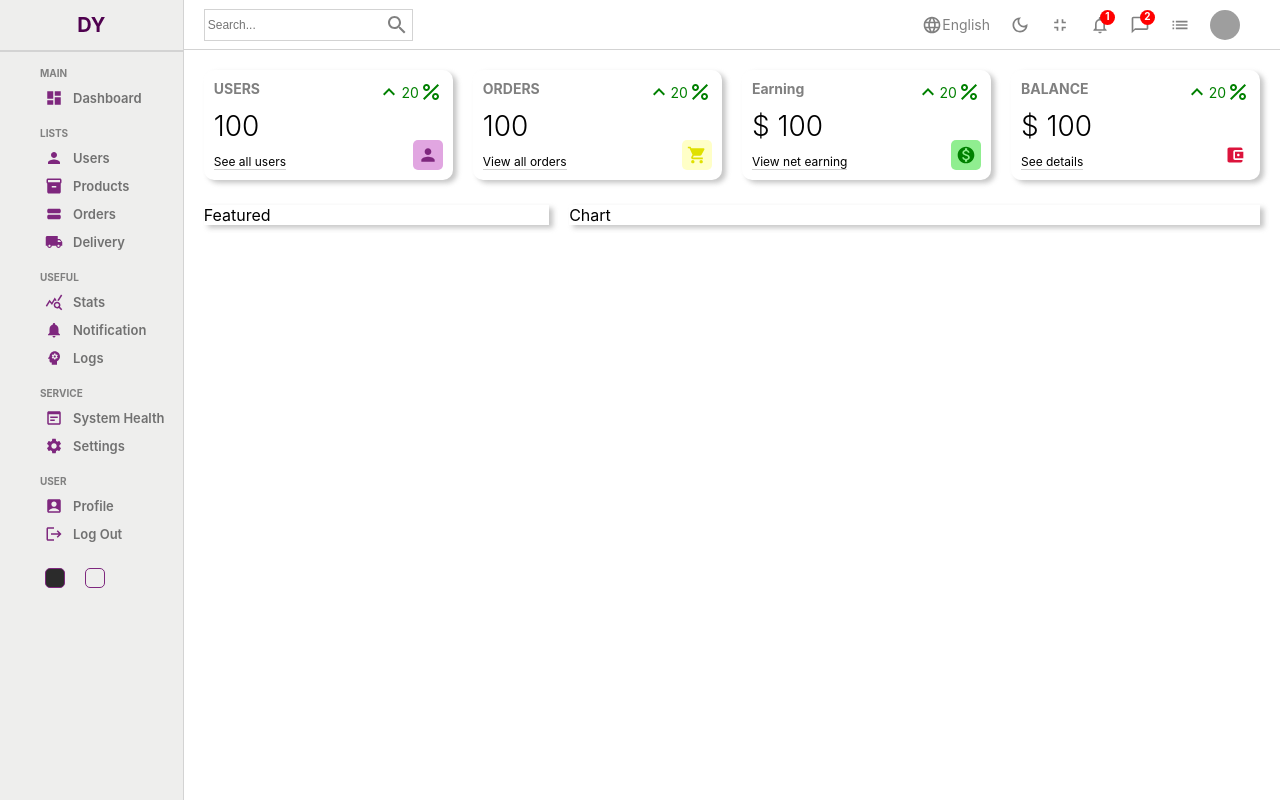
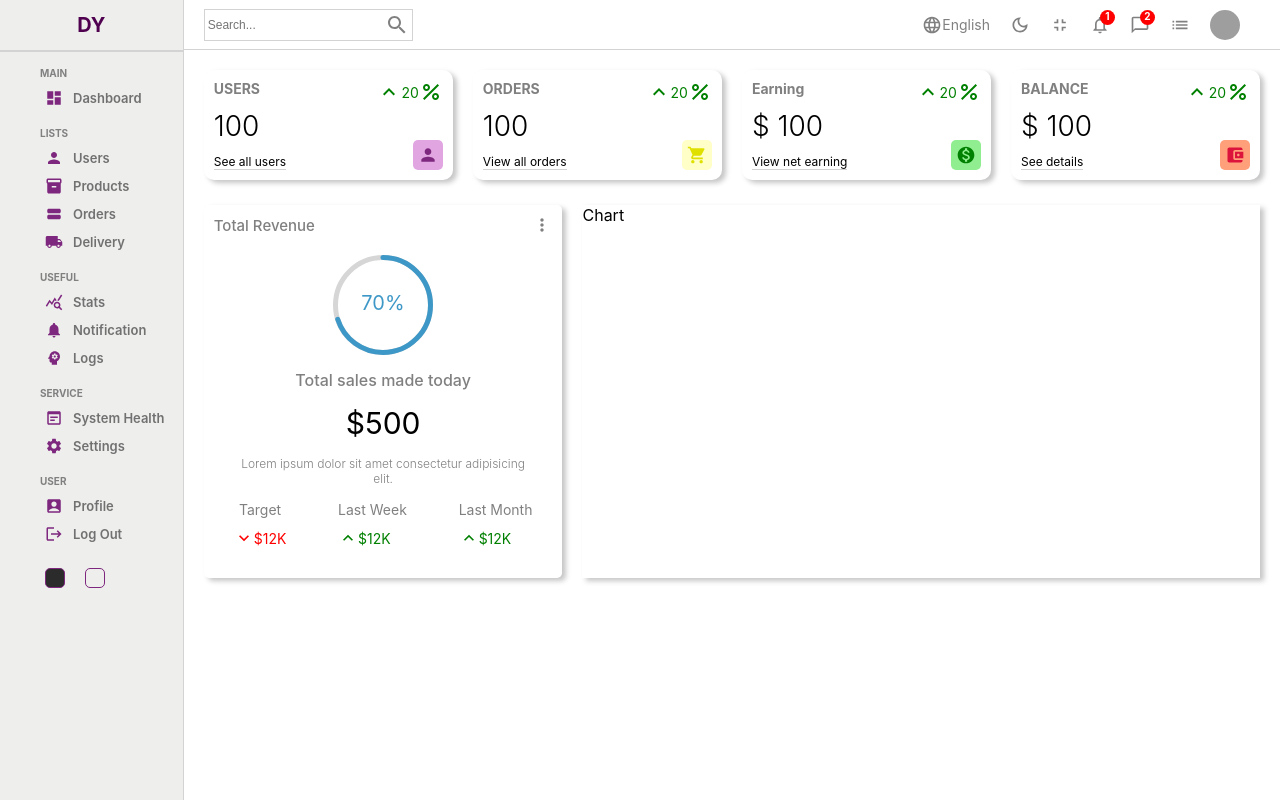
Before and after one commit to YadavDeepti/admin_panel, a React (Create React App) app: page / in a window 1280 px wide. Built offline with nearby package versions, Linux system fonts and the light colour scheme; grey boxes are pictures that could not be loaded.

Commit message:
featured section done

```diff
--- a/package.json
+++ b/package.json
@@ -11,6 +11,7 @@
     "@testing-library/react": "^13.4.0",
     "@testing-library/user-event": "^13.5.0",
     "react": "^18.2.0",
+    "react-circular-progressbar": "^2.1.0",
     "react-dom": "^18.2.0",
     "react-router-dom": "^6.4.3",
     "react-scripts": "5.0.1",
--- a/src/components/featured/Featured.jsx
+++ b/src/components/featured/Featured.jsx
@@ -1,11 +1,50 @@
 import React from 'react'
 import "./Featured.scss";
+import MoreVertIcon from '@mui/icons-material/MoreVert';
+import KeyboardArrowUpIcon from '@mui/icons-material/KeyboardArrowUp';
+import KeyboardArrowDownIcon from '@mui/icons-material/KeyboardArrowDown';
+import { CircularProgressbar } from 'react-circular-progressbar';
+import 'react-circular-progressbar/dist/styles.css';
 
 
 const Featured = () => {
   return (
     <div className='featured'>
-      Featured
+      <div className="top">
+        <h4 className="title">Total Revenue</h4>
+        <MoreVertIcon fontSize='small'/>
+      </div>
+      <div className="bottom">
+        <div className="featuredChart">
+          <CircularProgressbar value={70} text={"70%"} strokeWidth={5} />
+        </div>
+        <div className="title">Total sales made today</div>
+        <div className="amount">$500</div>
+        <p className="desc">Lorem ipsum dolor sit amet consectetur adipisicing elit.</p>
+        <div className="summary">
+          <div className="item">
+            <div className="itemTitle">Target</div>
+            <div className="itemResult negative">
+              <KeyboardArrowDownIcon fontSize='small'/>
+              <div className="resultAmout">$12K</div>
+            </div>
+          </div>
+          <div className="item">
+            <div className="itemTitle">Last Week</div>
+            <div className="itemResult positive">
+              <KeyboardArrowUpIcon fontSize='small'/>
+              <div className="resultAmout">$12K</div>
+            </div>
+          </div>
+          <div className="item">
+            <div className="itemTitle">Last Month</div>
+            <div className="itemResult positive">
+              <KeyboardArrowUpIcon fontSize='small'/>
+              <div className="resultAmout">$12K</div>
+            </div>
+          </div>
+        </div>
+      </div>
     </div>
   )
 }
--- a/src/components/featured/Featured.scss
+++ b/src/components/featured/Featured.scss
@@ -3,4 +3,79 @@
     box-shadow: 4px 3px 5px 0px rgba(179,179,179,0.75);
     -webkit-box-shadow: 4px 3px 5px 0px rgba(179,179,179,0.75);
     -moz-box-shadow: 4px 3px 5px 0px rgba(179,179,179,0.75);
+    padding: 10px;
+    border-radius: 5px;
+
+    .top{
+        display: flex;
+        align-items: center;
+        justify-content: space-between;
+        color: gray;
+
+        .title{
+            font-size: 15px;
+            font-weight: 500;
+        }
+    }
+
+    .bottom{
+        padding: 20px;
+        display: flex;
+        flex-direction: column;
+        align-items: center;
+        justify-content: center;
+        gap: 15px;
+
+        .featuredChart{
+            width: 100px;
+            height: 100px;
+        }
+
+        .title{
+            font-weight: 500;
+            color: gray;
+        }
+
+        .amount{
+            font-size: 30px;
+        }
+
+        .desc{
+            font-weight: 300;
+            font-size: 12px;
+            color: gray;
+            text-align: center;
+        }
+
+        .summary{
+            width: 100%;
+            display: flex;
+            align-items: center;
+            justify-content: space-between;
+
+            .item{
+                text-align: center;
+
+                .itemTitle{
+                    font-size: 14px;
+                    color: gray;
+                }
+
+                .itemResult{
+                    display: flex;
+                    align-items: center;
+                    font-size: 14px;
+                    margin-top: 10px;
+
+                    &.positive{
+                        color: green;
+                    }
+
+                    &.negative{
+                        color: red;
+                    }
+                }
+            }
+        }
+    }
 }
--- a/src/components/widget/Widget.jsx
+++ b/src/components/widget/Widget.jsx
@@ -66,7 +66,7 @@ const Widget = ({ type }) => {
         icon: <AccountBalanceWalletIcon className='icon'
         style={{
           color: "crimson",
-          backgroundColor: "lightRed",
+          backgroundColor: "rgb(255,160,122)",
           borderRadius: "5px"
         }}/>
       };
```
Also changed, not shown: 1 other file (tests, documents, lock files or other folders).
